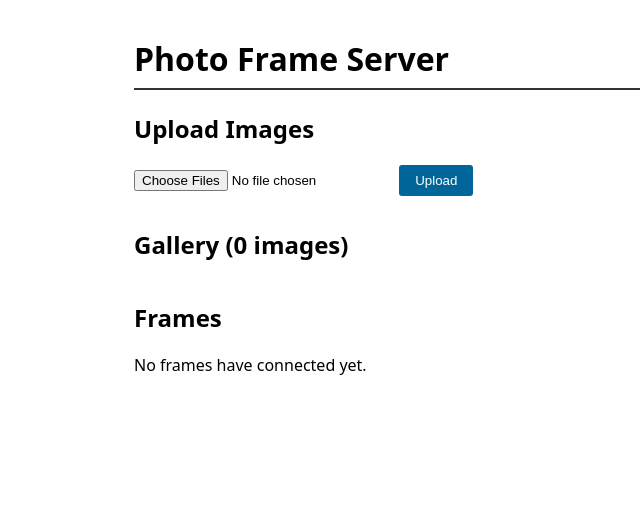
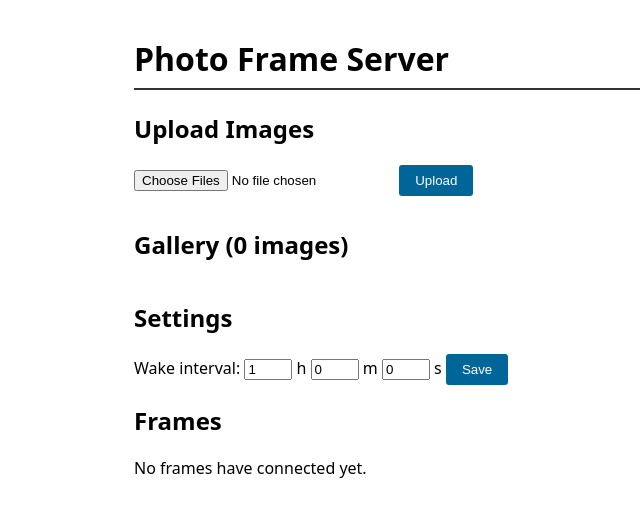
Before and after one commit to lukesmithuk/esp32-simple-picture-frame, a FastAPI app: page / in a window 1280 px wide. Shown: the top 517 px of the page, without its empty margins (26-666 px from the left). Run offline with FastAPI, Linux system fonts and the light colour scheme; some libraries are stand-ins or nearby versions.

Commit message:
feat(server): configurable wake interval from web UI
- Add settings table to SQLite for key/value config storage
- Wake interval (hours/minutes/seconds) editable from web dashboard
- /api/next includes X-Wake-Hours/Minutes/Seconds response headers
- Frame can use server-provided interval (firmware change separate)

Co-Authored-By: Claude Opus 4.6 (1M context) <noreply@anthropic.com>

```diff
--- a/server/database.py
+++ b/server/database.py
@@ -32,6 +32,10 @@ class Database:
                 sd_free_kb INTEGER,
                 firmware_version TEXT,
                 logs TEXT DEFAULT ''
+            );
+            CREATE TABLE IF NOT EXISTS settings (
+                key TEXT PRIMARY KEY,
+                value TEXT NOT NULL
             );
             CREATE TABLE IF NOT EXISTS history (
                 id INTEGER PRIMARY KEY AUTOINCREMENT,
@@ -146,6 +150,35 @@ class Database:
         row = await cursor.fetchone()
         return row["logs"] if row else ""
 
+    # -- Settings --
+
+    async def get_setting(self, key: str, default: str = "") -> str:
+        cursor = await self.db.execute(
+            "SELECT value FROM settings WHERE key = ?", (key,)
+        )
+        row = await cursor.fetchone()
+        return row["value"] if row else default
+
+    async def set_setting(self, key: str, value: str):
+        await self.db.execute(
+            "INSERT OR REPLACE INTO settings (key, value) VALUES (?, ?)",
+            (key, value),
+        )
+        await self.db.commit()
+
+    async def get_wake_interval(self) -> dict:
+        """Returns {hours, minutes, seconds}. Default: 1h 0m 0s."""
+        return {
+            "hours": int(await self.get_setting("wake_interval_hours", "1")),
+            "minutes": int(await self.get_setting("wake_interval_minutes", "0")),
+            "seconds": int(await self.get_setting("wake_interval_seconds", "0")),
+        }
+
+    async def set_wake_interval(self, hours: int, minutes: int, seconds: int):
+        await self.set_setting("wake_interval_hours", str(hours))
+        await self.set_setting("wake_interval_minutes", str(minutes))
+        await self.set_setting("wake_interval_seconds", str(seconds))
+
     # -- Shuffle --
 
     async def get_next_image(self, frame_id: int) -> dict | None:
--- a/server/main.py
+++ b/server/main.py
@@ -61,12 +61,17 @@ async def api_next(frame_id: int = Depends(get_frame_id)):
         return Response(status_code=204)
 
     data = image_path.read_bytes()
+    wake = await db.get_wake_interval()
+
     return Response(
         content=data,
         media_type="image/jpeg",
         headers={
             "X-Image-Name": image["filename"],
             "Content-Length": str(len(data)),
+            "X-Wake-Hours": str(wake["hours"]),
+            "X-Wake-Minutes": str(wake["minutes"]),
+            "X-Wake-Seconds": str(wake["seconds"]),
         },
     )
 
@@ -173,15 +178,28 @@ async def serve_thumb(filename: str):
 
 
 @app.get("/")
-async def index(request: Request, uploaded: int | None = None):
+async def index(request: Request, uploaded: int | None = None, saved: int | None = None):
     images = await db.list_images()
     frames = await db.list_frames()
+    wake = await db.get_wake_interval()
     return templates.TemplateResponse("index.html", {
         "request": request,
         "images": images,
         "frames": frames,
         "uploaded": uploaded,
+        "saved": saved,
+        "wake": wake,
     })
+
+
+@app.post("/settings")
+async def save_settings(request: Request):
+    form = await request.form()
+    hours = int(form.get("wake_hours", 1))
+    minutes = int(form.get("wake_minutes", 0))
+    seconds = int(form.get("wake_seconds", 0))
+    await db.set_wake_interval(hours, minutes, seconds)
+    return RedirectResponse(url="/?saved=1", status_code=303)
 
 
 @app.get("/logs/{frame_id}")
--- a/server/templates/index.html
+++ b/server/templates/index.html
@@ -11,6 +11,9 @@
 
     {% if uploaded %}
     <div class="message">Uploaded {{ uploaded }} image{{ "s" if uploaded != 1 else "" }}.</div>
+    {% endif %}
+    {% if saved %}
+    <div class="message">Settings saved.</div>
     {% endif %}
 
     <section class="upload">
@@ -34,6 +37,17 @@
             </div>
             {% endfor %}
         </div>
+    </section>
+
+    <section class="settings">
+        <h2>Settings</h2>
+        <form action="/settings" method="post">
+            <label>Wake interval:</label>
+            <input type="number" name="wake_hours" value="{{ wake.hours }}" min="0" max="24" style="width:3em"> h
+            <input type="number" name="wake_minutes" value="{{ wake.minutes }}" min="0" max="59" style="width:3em"> m
+            <input type="number" name="wake_seconds" value="{{ wake.seconds }}" min="0" max="59" style="width:3em"> s
+            <button type="submit">Save</button>
+        </form>
     </section>
 
     <section class="frames">
```
